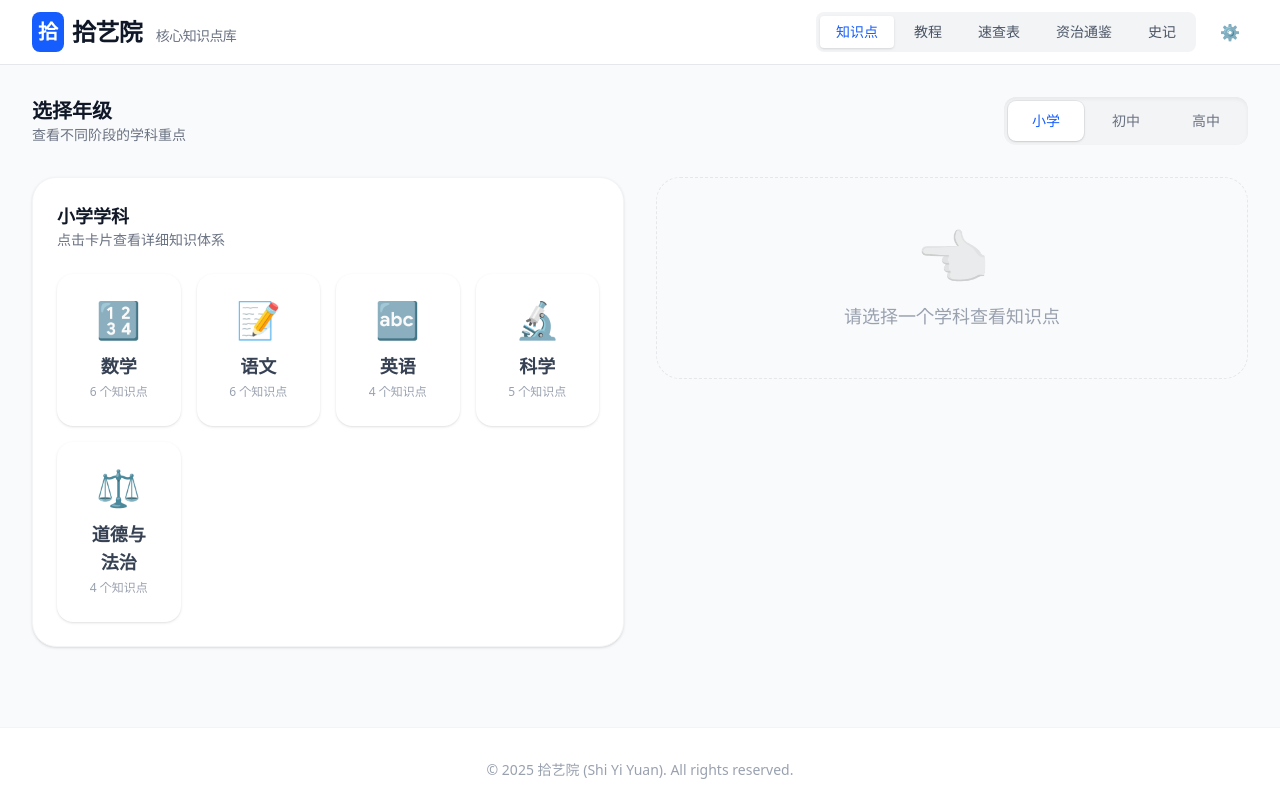
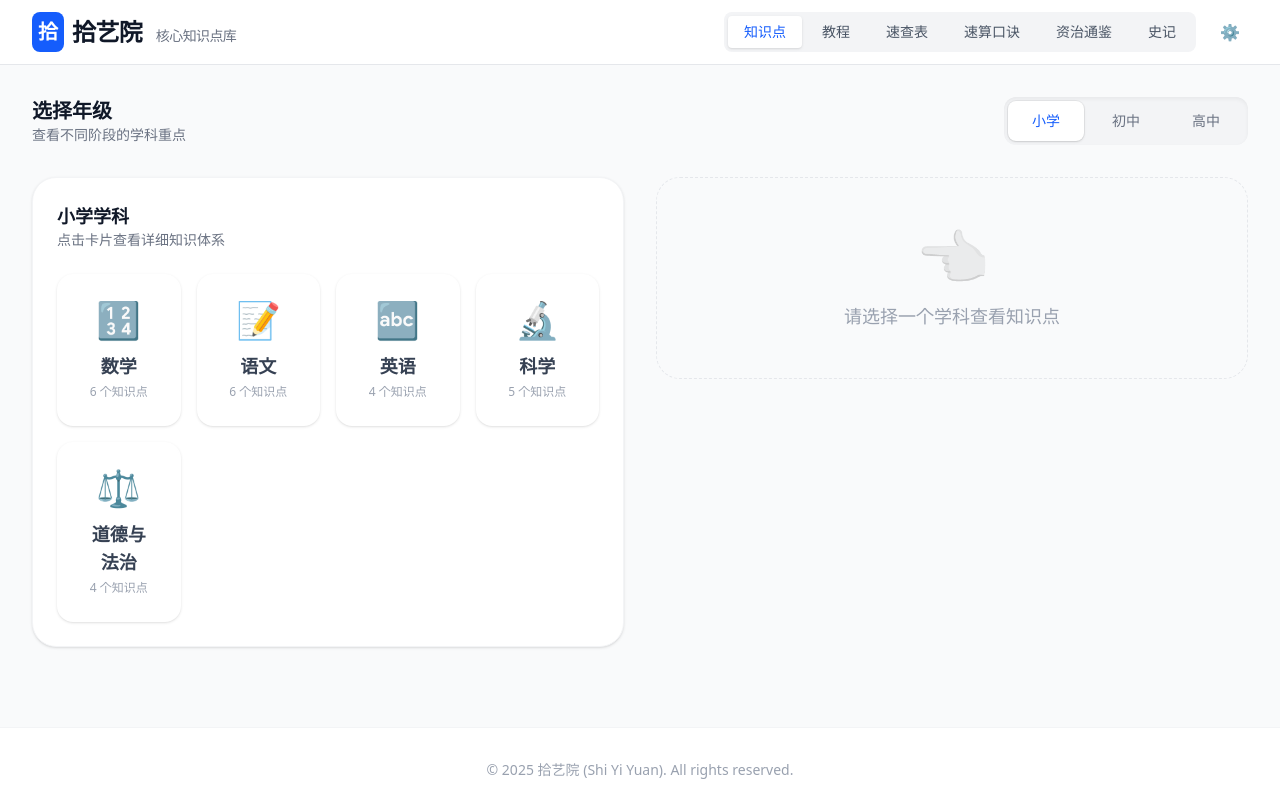
Before and after one commit to dllen/school-formula, a React (Vite) app: page / in a window 1280 px wide. Built offline with nearby package versions, Linux system fonts and the light colour scheme.

Commit message:
feat: add mental-math navigation in Header

```diff
--- a/src/components/Header.tsx
+++ b/src/components/Header.tsx
@@ -1,7 +1,7 @@
 import React, { useState } from 'react';
 import { SettingsModal } from './SettingsModal';
 
-type ViewType = 'knowledge' | 'tutorial' | 'cheatsheet' | 'zizhi' | 'shiji';
+type ViewType = 'knowledge' | 'tutorial' | 'cheatsheet' | 'mental-math' | 'zizhi' | 'shiji';
 
 interface HeaderProps {
     activeView: ViewType;
@@ -54,6 +54,15 @@ export const Header: React.FC<HeaderProps> = ({ activeView, onViewChange }) => {
                                 速查表
                             </button>
                             <button
+                                onClick={() => onViewChange('mental-math')}
+                                className={`px-4 py-1.5 text-sm font-medium rounded transition-colors ${activeView === 'mental-math'
+                                    ? 'bg-white text-blue-600 shadow-sm'
+                                    : 'text-gray-600 hover:text-gray-900'
+                                    }`}
+                            >
+                                速算口诀
+                            </button>
+                            <button
                                 onClick={() => onViewChange('zizhi')}
                                 className={`px-4 py-1.5 text-sm font-medium rounded transition-colors ${activeView === 'zizhi'
                                     ? 'bg-white text-blue-600 shadow-sm'
```
